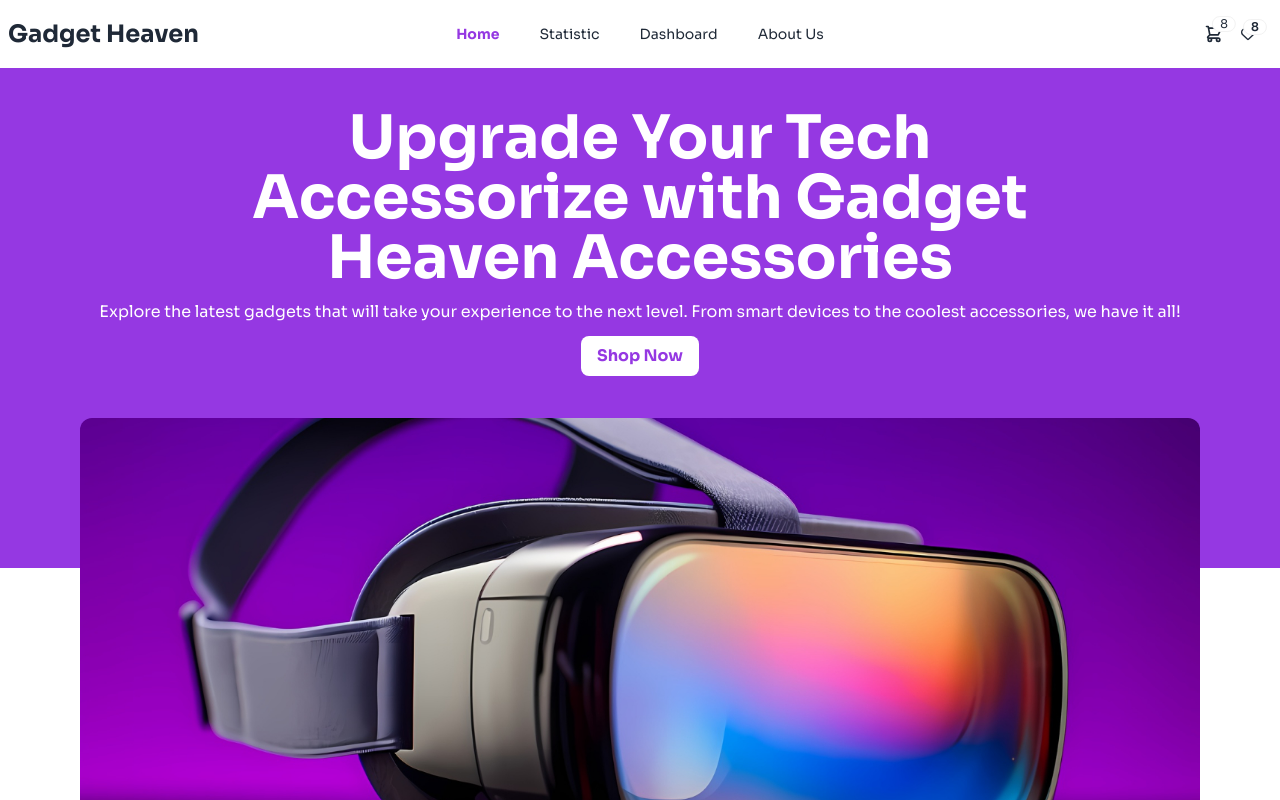
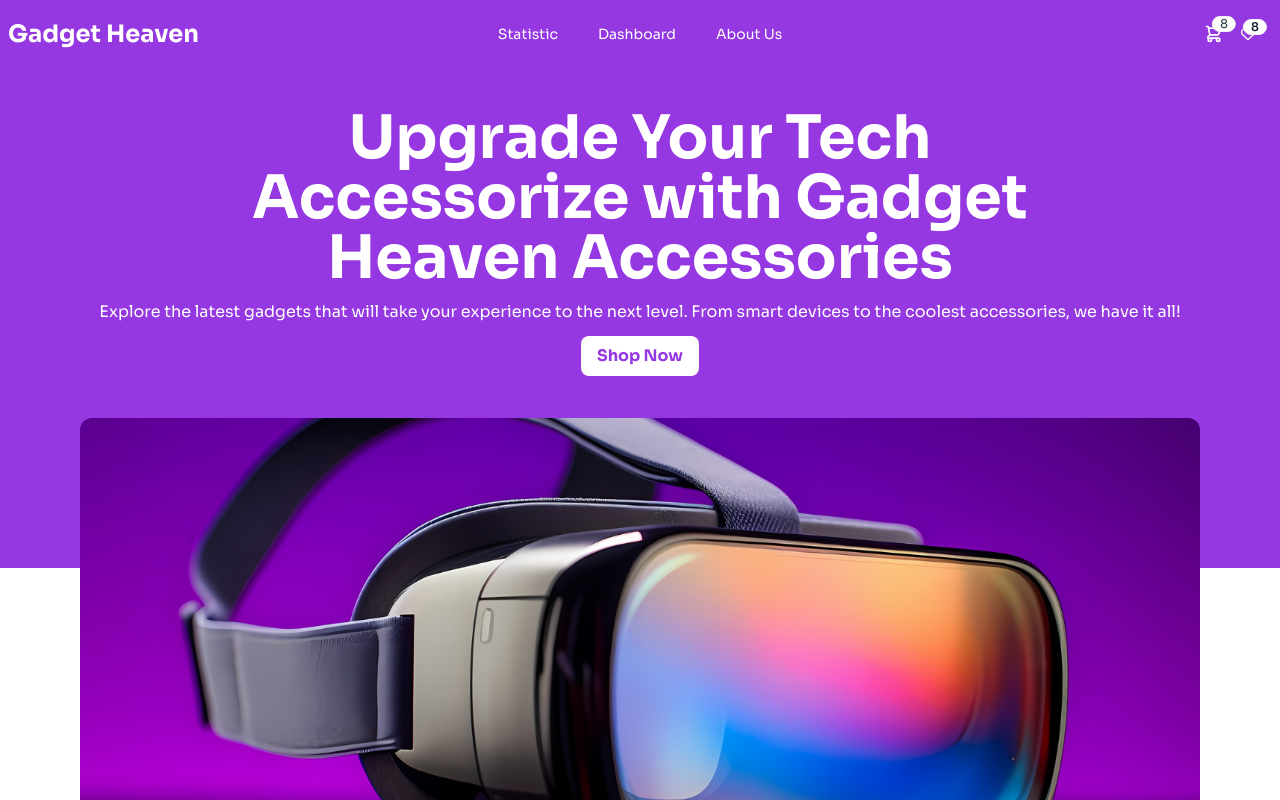
Before and after one commit to anait31/gadget-heaven, a React (Vite) app: page / in a window 1280 px wide. Shown: the top 800 px of the page. Built offline with nearby package versions, Linux system fonts and the light colour scheme.

Commit message:
Implement navbar color conditionally based on route

```diff
--- a/src/components/Header/Header.jsx
+++ b/src/components/Header/Header.jsx
@@ -1,24 +1,35 @@
-import { Link, NavLink } from "react-router-dom";
+import { Link, NavLink, useLocation } from "react-router-dom";
 import './Header.css'
 import { FiShoppingCart } from "react-icons/fi";
 import { FaRegHeart } from "react-icons/fa6";
 import { getLocalStorageData } from "../../utilities/utilities";
+import { useState, useEffect } from "react";
 
 
 const Header = () => {
+    const [headerBg, setHeaderBg] = useState(false);
     const products = getLocalStorageData();
+    const { pathname } = useLocation();
 
+    useEffect(() => {
+        if (pathname === "/") {
+            setHeaderBg(true); // Purple color for home page
+        }
+        else {
+            setHeaderBg(false)
+        }
+    }, [pathname]);
 
     const links = <>
-        <li><NavLink to={'/'}>Home</NavLink></li>
+        {/* <li><NavLink to={'/'}>Home</NavLink></li> */}
         <li><NavLink to={'/statistic'}>Statistic</NavLink></li>
         <li><NavLink to={'/dashboard'}>Dashboard</NavLink></li>
         <li><NavLink to={'/about-us'}>About Us</NavLink></li>
     </>
 
     return (
-        <div>
-            <div className="navbar bg-base-100 max-w-7xl mx-auto">
+        <div className={`${headerBg && 'bg-[#9538E2] text-white'}`}>
+            <div className="navbar max-w-7xl mx-auto">
                 <div className="navbar-start">
                     <div className="dropdown">
                         <div tabIndex={0} role="button" className="btn btn-ghost lg:hidden">
```
Also changed, not shown: src/components/Header/Header.css (line endings or trailing spaces).
